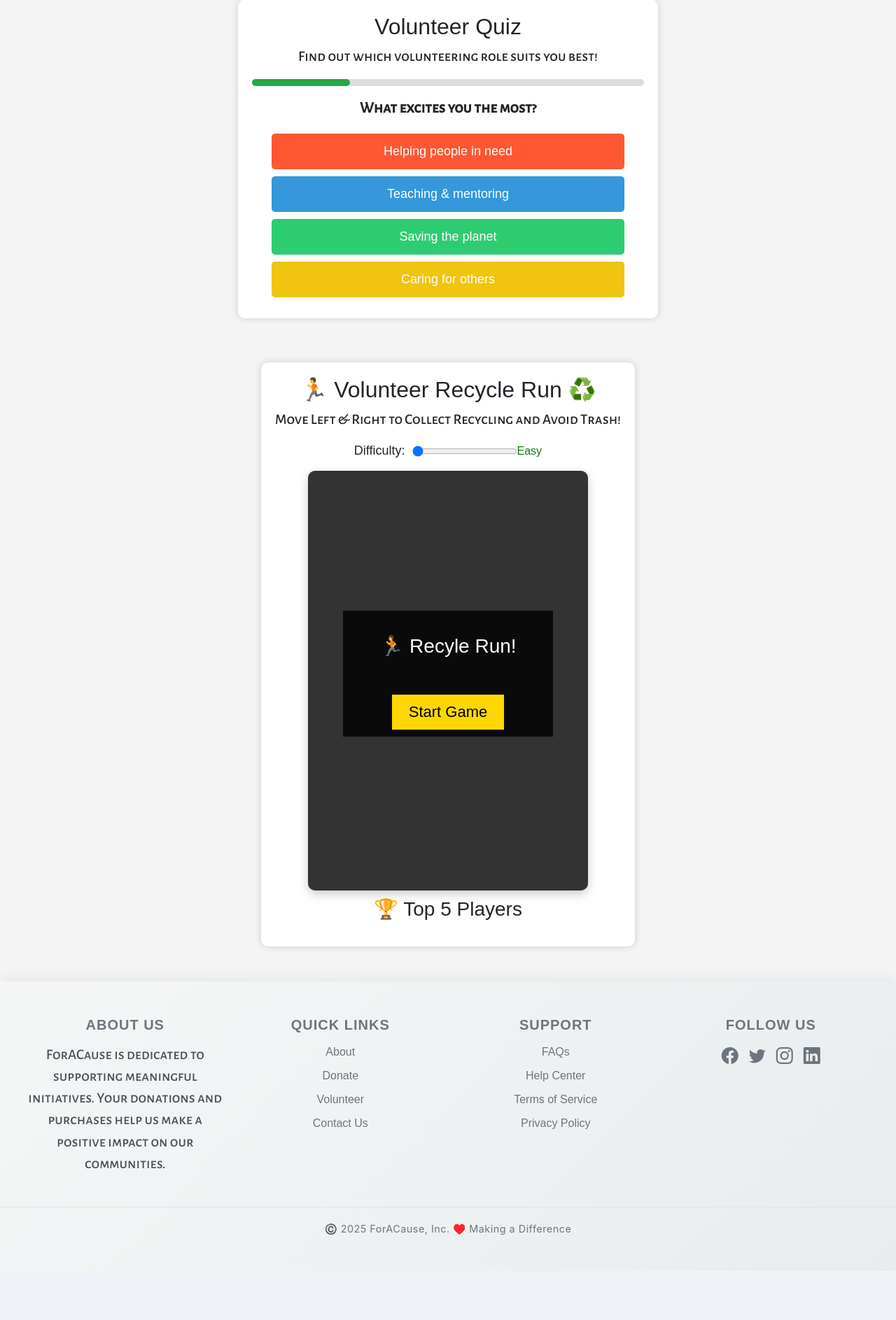
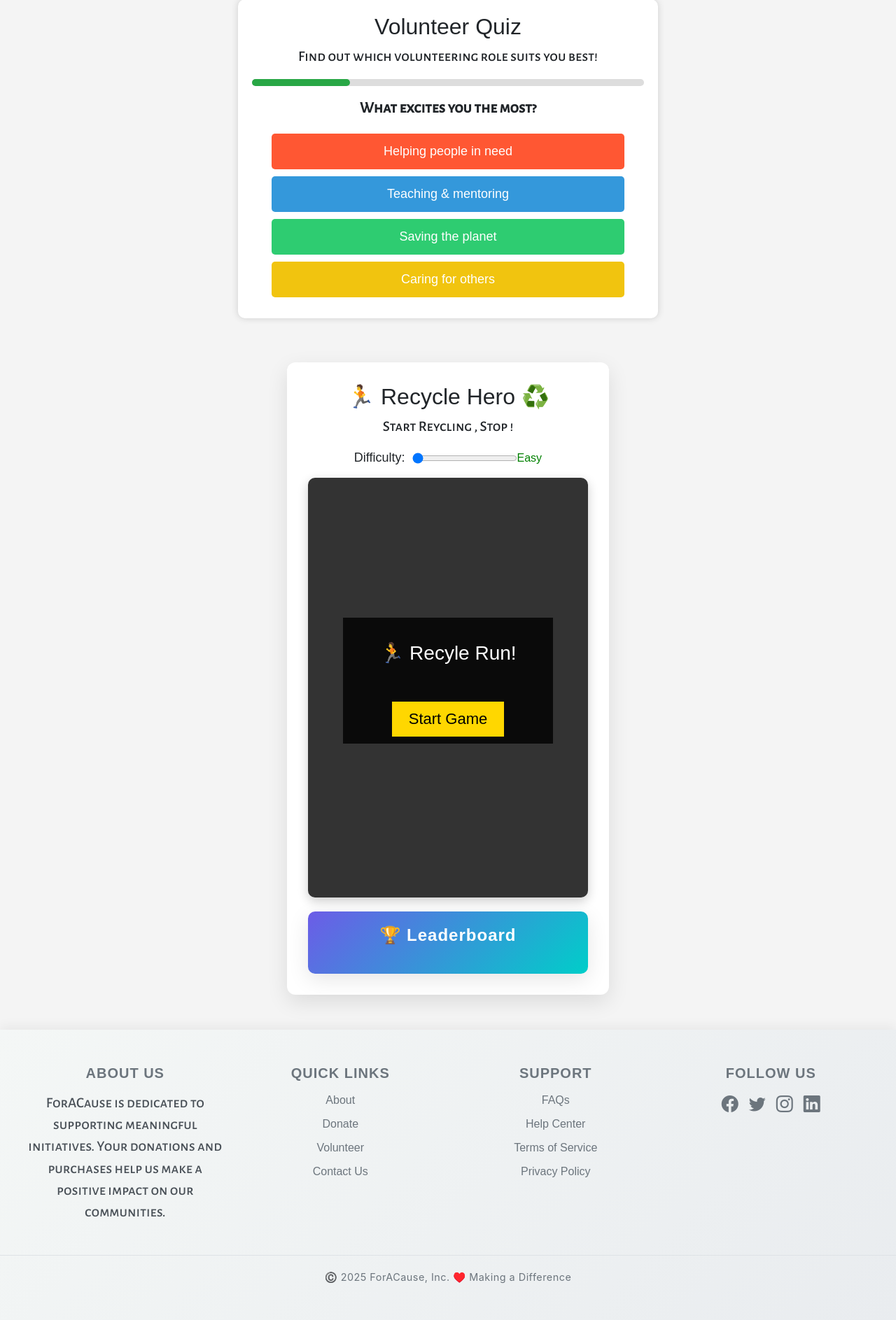
Before and after one commit to NathanNathan-web/ForACauseUpdate-main, a Flask app: page /quiz in a window 1280 px wide. Shown: the part 181-2068 px from the top of the page at 70% size. Before the commit the page ends 1947 px from the top, so only its background shows below. Run offline with Flask 2, Linux system fonts and the light colour scheme; some web fonts are replaced.

Commit message:
leaderboard Ui

```diff
--- a/ForACause/Src/templates/quiz.html
+++ b/ForACause/Src/templates/quiz.html
@@ -34,8 +34,8 @@
 
 <!-- GAME SECTION -->
 <div class="game-container">
-    <h2>🏃 Volunteer Recycle Run ♻️</h2>
-    <p>Move Left & Right to Collect Recycling and Avoid Trash!</p>
+    <h2>🏃 Recycle Hero ♻️</h2>
+    <p>Start Reycling , Stop !</p>
 
     <!-- Difficulty Slider -->
     <div class="difficulty-container">
@@ -48,7 +48,7 @@
     <canvas id="volunteerGame" width="400" height="600"></canvas>
     <!-- Leaderboard Section -->
     <div class="leaderboard-container">
-        <h3>🏆 Top 5 Players</h3>
+        <h3>🏆 Leaderboard</h3>
         <ul id="leaderboard-list">
             <!-- Leaderboard items will be dynamically added here -->
         </ul>
@@ -62,15 +62,16 @@
 
 <style>
     /* Game Card Style */
+    /* Game Container */
 .game-container {
-    background: white;
+    background: #ffffff;
     max-width: 600px;
     margin: 50px auto;
-    padding: 20px;
-    border-radius: 10px;
-    box-shadow: 0px 0px 10px #ccc;
+    padding: 30px;
+    border-radius: 12px;
+    box-shadow: 0 10px 30px rgba(0, 0, 0, 0.1);
     text-align: center;
-    margin-top: 5px; /* Reduce space from 50px to 10px */
+    margin-top: 5px;
 }
 
 /* Difficulty Slider Style */
@@ -91,7 +92,7 @@
     cursor: pointer;
 }
 
-/* Canvas Styling (Better UI) */
+/* Game Canvas Styling */
 canvas {
     display: block;
     border-radius: 10px;
@@ -99,6 +100,92 @@
     box-shadow: 0px 5px 15px rgba(0, 0, 0, 0.2);
     margin: 10px auto;
 }
+
+/* Leaderboard Section */
+.leaderboard-container {
+    background: linear-gradient(135deg, #6c5ce7, #00cec9);
+    padding: 20px;
+    border-radius: 10px;
+    box-shadow: 0 8px 30px rgba(0, 0, 0, 0.1);
+    margin-top: 20px;
+    color: white;
+}
+
+.leaderboard-container h3 {
+    font-size: 24px;
+    font-weight: bold;
+    margin-bottom: 20px;
+    letter-spacing: 1px;
+}
+
+#leaderboard-list {
+    list-style-type: none;
+    padding: 0;
+}
+
+#leaderboard-list li {
+    font-size: 18px;
+    font-weight: 500;
+    margin-bottom: 15px;
+    padding: 12px 15px;
+    border-radius: 8px;
+    background: rgba(255, 255, 255, 0.2);
+    display: flex;
+    justify-content: space-between;
+    align-items: center;
+    transition: background-color 0.3s ease;
+}
+
+#leaderboard-list li:hover {
+    background: rgba(255, 255, 255, 0.4);
+}
+
+#leaderboard-list li span {
+    font-size: 16px;
+    color: #fffae5;
+}
+
+/* Style for each player's rank */
+#leaderboard-list li:nth-child(1) {
+    background: rgba(255, 223, 0, 0.7);
+    font-weight: bold;
+}
+
+#leaderboard-list li:nth-child(2) {
+    background: rgba(192, 192, 192, 0.7);
+    font-weight: bold;
+}
+
+#leaderboard-list li:nth-child(3) {
+    background: rgba(205, 127, 50, 0.7);
+    font-weight: bold;
+}
+
+#leaderboard-list li:nth-child(n+4) {
+    background: rgba(255, 255, 255, 0.3);
+}
+
+/* General Styling for Leaderboard Items */
+#leaderboard-list li span {
+    color: #fffae5;
+}
+
+/* Animation for Leaderboard */
+@keyframes leaderboardFadeIn {
+    from {
+        opacity: 0;
+        transform: translateY(-10px);
+    }
+    to {
+        opacity: 1;
+        transform: translateY(0);
+    }
+}
+
+#leaderboard-list li {
+    animation: leaderboardFadeIn 0.5s ease-out forwards;
+}
+
 
     body {
         font-family: Arial, sans-serif;
```
